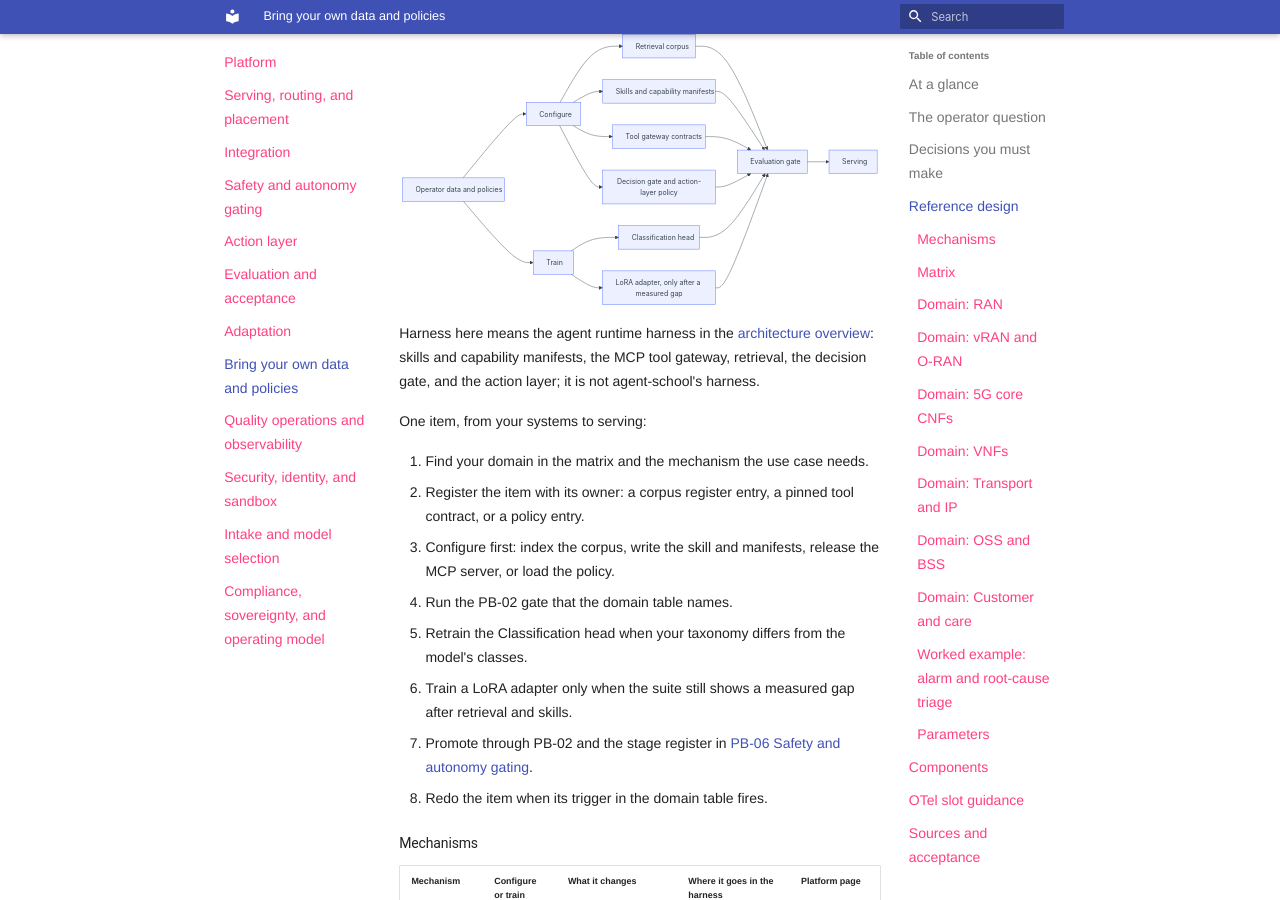
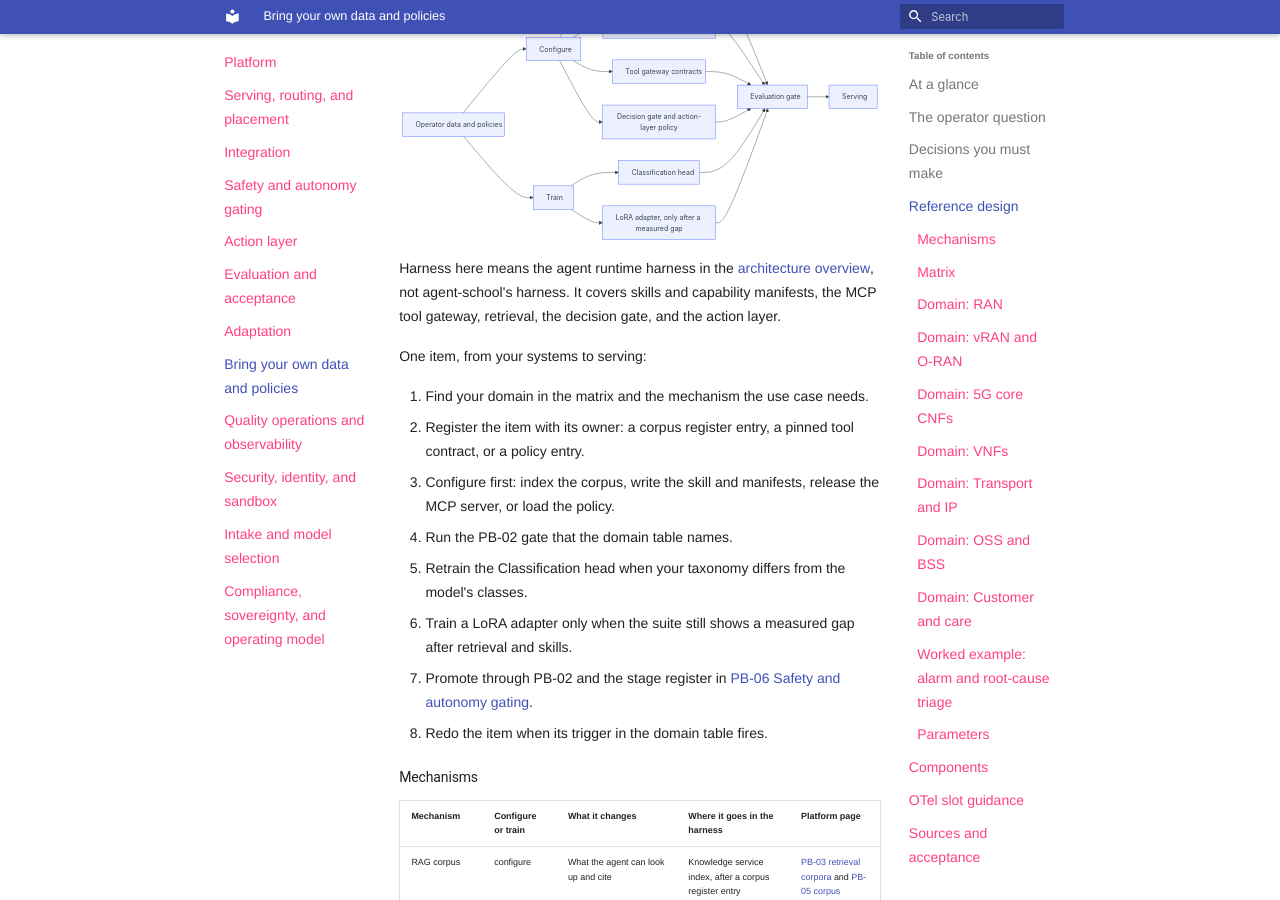
Before and after one commit to ravisharma5/otel-telco-blueprints, an MkDocs documentation site: the page built from platform/bring-your-own-data/README.md, in a window 1280 px wide and 900 px high, scrolled down 1283 px. Built offline with MkDocs 1.6.1 and Material for MkDocs 9.7.7, drawn with Linux system fonts in a browser that asks for light colours; nearby versions of some CDN libraries; library files that are not in the unit come from our copies; some of the changed text lies outside the part shown.

Commit message:
docs(platform): clarity pass on the bring your own data and policies blueprint

````diff
--- a/platform/bring-your-own-data/README.md
+++ b/platform/bring-your-own-data/README.md
@@ -66,7 +67,7 @@ flowchart LR
   EG --> SV["Serving"]
 ```
 
-Harness here means the agent runtime harness in the [architecture overview](../../architecture/index.md): skills and capability manifests, the MCP tool gateway, retrieval, the decision gate, and the action layer; it is not agent-school's harness.
+Harness here means the agent runtime harness in the [architecture overview](../../architecture/index.md), not agent-school's harness. It covers skills and capability manifests, the MCP tool gateway, retrieval, the decision gate, and the action layer.
 
 One item, from your systems to serving:
 
````
Also changed, not shown: other parts of platform/bring-your-own-data/README.md (+4 -3 lines).
